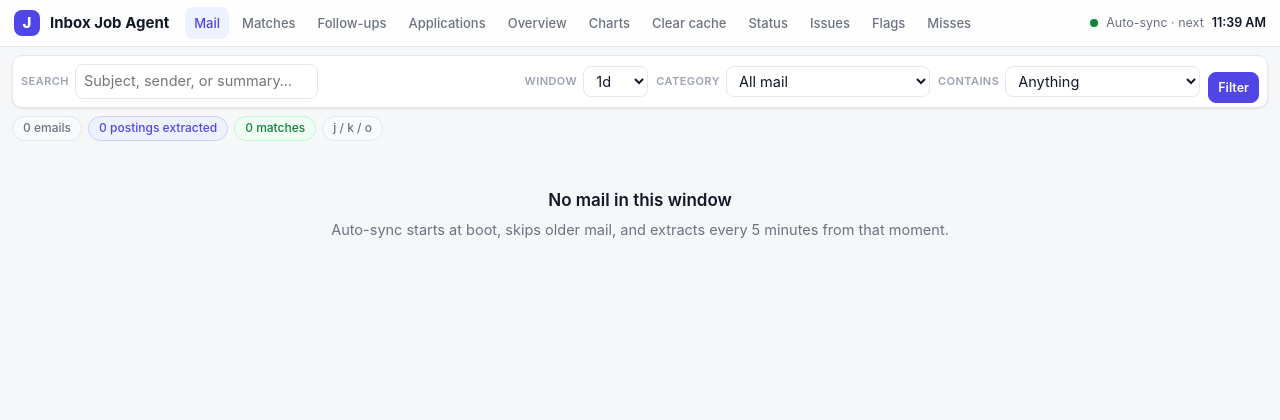
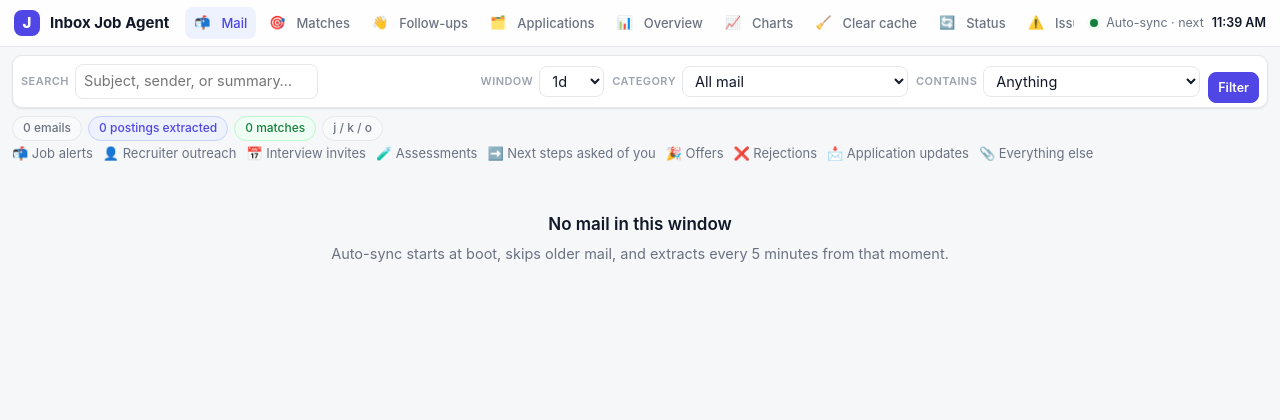
Before and after one commit to naveenmorla1901/inbox-job-agent, a FastAPI app: page / in a window 1280 px wide. Shown: the top 420 px of the page. Run offline with FastAPI, Linux system fonts and the light colour scheme.

Commit message:
feat(web): add scan marks for mail and nav
Same symbol means the same category or status on every page.

Co-authored-by: Cursor <cursoragent@cursor.com>

```diff
--- a/app/main.py
+++ b/app/main.py
@@ -26,6 +26,8 @@ from .config import ROOT, get_profile, get_settings
 from .db import get_engine, init_db
 from .gmail_client import gmail_token_status, host_setup, parse_gmail_push
 from .issues import issue_counts, latest_by_source, recent_issues
+from .marks import marked as mark_label
+from .marks import icon as mark_icon
 from .extract_miss import list_misses, miss_count, upsert_extract_miss
 from .models import Application, ApplicationEvent, ExtractMiss, Job, Message, Outreach
 from .pipeline import (
@@ -177,6 +179,8 @@ templates = Jinja2Templates(
     context_processors=[_template_host_setup, _template_nav],
 )
 templates.env.filters["et"] = fmt_et
+templates.env.filters["ico"] = mark_icon
+templates.env.filters["marked"] = mark_label
 templates.env.filters["ago"] = lambda dt: _humanize_ago(dt)
 templates.env.filters["epoch_et"] = lambda ts, fmt="%I:%M %p ET": (
     fmt_et(datetime.fromtimestamp(int(ts), tz=timezone.utc), fmt)
--- a/app/templates/applications.html
+++ b/app/templates/applications.html
@@ -14,7 +14,7 @@
     </form>
     {% for status in ["applied", "in_review", "next_step", "assessment", "interview", "offer", "rejected"] %}
     <div class="rail-kpi {% if status in ('interview', 'offer', 'next_step') %}good{% endif %}">
-      <span>{{ status.replace("_", " ")|title }}</span>
+      <span>{{ status|marked("app") }}</span>
       <b>{{ counts.get(status, 0) }}</b>
     </div>
     {% endfor %}
@@ -52,7 +52,7 @@
           {% if application.next_action %}<div class="meta" style="color:var(--warn)">{{ application.next_action }}</div>{% endif %}
         </td>
         <td class="tight">{{ application.company }}</td>
-        <td class="tight"><span class="tag {% if application.status in ('interview', 'offer', 'next_step') %}good{% elif application.status == 'rejected' %}bad{% else %}accent{% endif %}">{{ application.status.replace("_", " ")|title }}</span></td>
+        <td class="tight"><span class="tag {% if application.status in ('interview', 'offer', 'next_step') %}good{% elif application.status == 'rejected' %}bad{% else %}accent{% endif %}">{{ application.status|marked("app") }}</span></td>
         <td class="tight mono">{{ application.applied_at | et("%b %d") }}</td>
         <td class="tight mono">{{ application.last_event_at | et("%b %d") }}</td>
         <td class="tight">{{ application.source or "—" }}</td>
--- a/app/templates/base.html
+++ b/app/templates/base.html
@@ -54,6 +54,8 @@
       border-radius: 8px; white-space: nowrap; display: inline-flex; align-items: center; gap: 6px; }
     nav.tabs a:hover { background: var(--surface-2); color: var(--text); text-decoration: none; }
     nav.tabs a.active { color: var(--accent); background: var(--accent-soft); }
+    .ico { font-style: normal; font-weight: 400; margin-right: 0.28em; }
+    nav.tabs a .ico { margin-right: 5px; font-size: 13px; line-height: 1; }
     .count-badge { background: var(--bad); color: #fff; border-radius: 999px;
       padding: 0 6px; font-size: 11px; font-weight: 700; min-width: 17px; text-align: center; }
     .sync { display: inline-flex; align-items: center; gap: 8px; font-size: 12.5px;
@@ -280,24 +282,24 @@
   <div class="bar">
     <a class="brand" href="/"><span class="mark">J</span>Inbox&nbsp;Job&nbsp;Agent</a>
     <nav class="tabs">
-      <a href="/" class="{% if request.url.path == '/' %}active{% endif %}">Mail</a>
-      <a href="/matches" class="{% if request.url.path == '/matches' %}active{% endif %}">Matches</a>
+      <a href="/" class="{% if request.url.path == '/' %}active{% endif %}"><span class="ico" aria-hidden="true">{{ "mail"|ico("nav") }}</span>Mail</a>
+      <a href="/matches" class="{% if request.url.path == '/matches' %}active{% endif %}"><span class="ico" aria-hidden="true">{{ "matches"|ico("nav") }}</span>Matches</a>
       <a href="/outreach" class="{% if request.url.path.startswith('/outreach') %}active{% endif %}">
-        Follow-ups{% if nav_pending %}<span class="count-badge">{{ nav_pending }}</span>{% endif %}
+        <span class="ico" aria-hidden="true">{{ "followups"|ico("nav") }}</span>Follow-ups{% if nav_pending %}<span class="count-badge">{{ nav_pending }}</span>{% endif %}
       </a>
-      <a href="/applications" class="{% if request.url.path.startswith('/application') %}active{% endif %}">Applications</a>
-      <a href="/overview" class="{% if request.url.path == '/overview' %}active{% endif %}">Overview</a>
-      <a href="/charts" class="{% if request.url.path.startswith('/charts') %}active{% endif %}">Charts</a>
-      <a href="/cache" class="{% if request.url.path.startswith('/cache') %}active{% endif %}">Clear cache</a>
-      <a href="/activity" class="{% if request.url.path.startswith('/activity') %}active{% endif %}">Status</a>
+      <a href="/applications" class="{% if request.url.path.startswith('/application') %}active{% endif %}"><span class="ico" aria-hidden="true">{{ "applications"|ico("nav") }}</span>Applications</a>
+      <a href="/overview" class="{% if request.url.path == '/overview' %}active{% endif %}"><span class="ico" aria-hidden="true">{{ "overview"|ico("nav") }}</span>Overview</a>
+      <a href="/charts" class="{% if request.url.path.startswith('/charts') %}active{% endif %}"><span class="ico" aria-hidden="true">{{ "charts"|ico("nav") }}</span>Charts</a>
+      <a href="/cache" class="{% if request.url.path.startswith('/cache') %}active{% endif %}"><span class="ico" aria-hidden="true">{{ "cache"|ico("nav") }}</span>Clear cache</a>
+      <a href="/activity" class="{% if request.url.path.startswith('/activity') %}active{% endif %}"><span class="ico" aria-hidden="true">{{ "status"|ico("nav") }}</span>Status</a>
       <a href="/issues" class="{% if request.url.path.startswith('/issues') %}active{% endif %}">
-        Issues{% if nav_errors %}<span class="count-badge">{{ nav_errors }}</span>{% endif %}
+        <span class="ico" aria-hidden="true">{{ "issues"|ico("nav") }}</span>Issues{% if nav_errors %}<span class="count-badge">{{ nav_errors }}</span>{% endif %}
       </a>
       <a href="/flags" class="{% if request.url.path.startswith('/flags') %}active{% endif %}">
-        Flags{% if nav_flags %}<span class="count-badge">{{ nav_flags }}</span>{% endif %}
+        <span class="ico" aria-hidden="true">{{ "flags"|ico("nav") }}</span>Flags{% if nav_flags %}<span class="count-badge">{{ nav_flags }}</span>{% endif %}
       </a>
       <a href="/misses" class="{% if request.url.path.startswith('/misses') %}active{% endif %}">
-        Misses{% if nav_misses %}<span class="count-badge">{{ nav_misses }}</span>{% endif %}
+        <span class="ico" aria-hidden="true">{{ "misses"|ico("nav") }}</span>Misses{% if nav_misses %}<span class="count-badge">{{ nav_misses }}</span>{% endif %}
       </a>
     </nav>
     {% if request.url.path != '/login' %}
--- a/app/templates/flags.html
+++ b/app/templates/flags.html
@@ -27,8 +27,8 @@
   {% for item in flags %}
   <tr>
     <td class="mono">{{ item.flagged_at | et("%b %d, %I:%M %p ET") }}</td>
-    <td><span class="tag">{{ category_labels.get(item.category, item.category) }}</span></td>
-    <td><span class="tag warn">{{ category_labels.get(item.flagged_category, item.flagged_category) }}</span></td>
+    <td><span class="tag">{{ item.category|marked }}</span></td>
+    <td><span class="tag warn">{{ item.flagged_category|marked }}</span></td>
     <td>
       <a href="/?m={{ item.id }}&days=30"><b>{{ item.subject[:90] or "(no subject)" }}</b></a>
       <div class="meta">{{ item.sender }} · {{ item.received_at | et("%b %d") }}</div>
--- a/app/templates/issues.html
+++ b/app/templates/issues.html
@@ -87,7 +87,7 @@
         <tr>
           <td class="tight mono">{{ item.occurred_at | et("%b %d, %I:%M:%S %p ET") }}</td>
           <td class="tight"><span class="tag">{{ item.source }}</span></td>
-            <td class="tight"><span class="tag {% if item.severity == 'error' %}bad{% elif item.severity == 'warn' %}warn{% elif item.severity == 'info' %}accent{% endif %}">{{ item.severity }}</span></td>
+            <td class="tight"><span class="tag {% if item.severity == 'error' %}bad{% elif item.severity == 'warn' %}warn{% elif item.severity == 'info' %}accent{% endif %}">{{ item.severity|marked("severity") }}</span></td>
           <td>
             <b>{{ item.title }}</b>
             {% if item.message_id %}
--- a/app/templates/job_detail.html
+++ b/app/templates/job_detail.html
@@ -18,8 +18,8 @@
         {% if job.posted_at %}<span class="sep">·</span><span>posted {{ job.posted_at }}</span>{% endif %}
       </div>
       <div class="tags mt">
-        <span class="tag {% if job.status != 'new' %}accent{% endif %}">status: {{ job.status }}</span>
-        <span class="tag {% if job.scrape_status == 'ok' %}good{% elif job.scrape_status == 'blocked' %}warn{% elif job.scrape_status == 'empty' %}warn{% endif %}">fetch: {{ job.scrape_status or "?" }}{% if job.extraction %} · {{ job.extraction }}{% endif %}</span>
+        <span class="tag {% if job.status != 'new' %}accent{% endif %}">{{ job.status|marked("job") }}</span>
+        <span class="tag {% if job.scrape_status == 'ok' %}good{% elif job.scrape_status == 'blocked' %}warn{% elif job.scrape_status == 'empty' %}warn{% endif %}">{{ (job.scrape_status or "?")|ico("scrape") }} {{ job.scrape_status or "?" }}{% if job.extraction %} · {{ job.extraction }}{% endif %}</span>
         {% if job.employment_type %}<span class="tag">{{ job.employment_type }}</span>{% endif %}
         {% if job.salary %}<span class="tag good">{{ job.salary }}</span>{% endif %}
         {% if job.visa_sponsorship %}<span class="tag warn">{{ job.visa_sponsorship }}</span>{% endif %}
--- a/app/templates/mail.html
+++ b/app/templates/mail.html
@@ -22,7 +22,7 @@
     <select name="category" onchange="this.form.submit()">
       <option value="" {% if not category %}selected{% endif %}>All mail</option>
       {% for option in category_order %}
-      <option value="{{ option }}" {% if category == option %}selected{% endif %}>{{ category_labels.get(option, option) }}</option>
+      <option value="{{ option }}" {% if category == option %}selected{% endif %}>{{ option|marked }}</option>
       {% endfor %}
     </select>
   </div>
@@ -30,11 +30,11 @@
     <label>Contains</label>
     <select name="has" onchange="this.form.submit()">
       <option value="" {% if not has %}selected{% endif %}>Anything</option>
-      <option value="jobs" {% if has == "jobs" %}selected{% endif %}>Job postings</option>
-      <option value="norows" {% if has == "norows" %}selected{% endif %}>Alerts with no postings</option>
-      <option value="unstored" {% if has == "unstored" %}selected{% endif %}>Parsed, not stored</option>
-      <option value="followups" {% if has == "followups" %}selected{% endif %}>Follow-ups</option>
-      <option value="other" {% if has == "other" %}selected{% endif %}>Unclassified</option>
+      <option value="jobs" {% if has == "jobs" %}selected{% endif %}>🎯 Job postings</option>
+      <option value="norows" {% if has == "norows" %}selected{% endif %}>⚠️ Alerts with no postings</option>
+      <option value="unstored" {% if has == "unstored" %}selected{% endif %}>🧩 Parsed, not stored</option>
+      <option value="followups" {% if has == "followups" %}selected{% endif %}>👋 Follow-ups</option>
+      <option value="other" {% if has == "other" %}selected{% endif %}>📎 Unclassified</option>
     </select>
   </div>
   <div class="actions"><button type="submit" class="btn-primary btn-sm">Filter</button></div>
@@ -45,15 +45,20 @@
   <span class="tag accent">{{ mail_jobs }} posting{{ "s" if mail_jobs != 1 else "" }} extracted</span>
   <span class="tag good">{{ mail_matches }} match{{ "es" if mail_matches != 1 else "" }}</span>
   {% if empty_alerts %}
-  <a class="tag {% if has == 'norows' %}accent{% else %}warn{% endif %}" href="/?{{ mail_qs(has='norows', m='') }}">Alerts with no postings · {{ empty_alerts }}</a>
+  <a class="tag {% if has == 'norows' %}accent{% else %}warn{% endif %}" href="/?{{ mail_qs(has='norows', m='') }}">⚠️ Alerts with no postings · {{ empty_alerts }}</a>
   {% endif %}
   {% if unstored_extracts %}
-  <a class="tag {% if has == 'unstored' %}accent{% else %}warn{% endif %}" href="/?{{ mail_qs(has='unstored', m='') }}">Parsed, not stored · {{ unstored_extracts }}</a>
+  <a class="tag {% if has == 'unstored' %}accent{% else %}warn{% endif %}" href="/?{{ mail_qs(has='unstored', m='') }}">🧩 Parsed, not stored · {{ unstored_extracts }}</a>
   {% endif %}
   {% for key in category_order if category_counts.get(key) %}
-  <a class="tag {% if category == key %}accent{% endif %}" href="/?{{ mail_qs(category=key, m='') }}">{{ category_labels.get(key, key) }} · {{ category_counts[key] }}</a>
+  <a class="tag {% if category == key %}accent{% endif %}" href="/?{{ mail_qs(category=key, m='') }}">{{ key|marked }} · {{ category_counts[key] }}</a>
   {% endfor %}
   <span class="tag" title="j next email, k previous, o open in Gmail">j / k / o</span>
+</div>
+<div class="meta" style="margin:-4px 0 8px; gap:10px; flex-wrap:wrap">
+  {% for key in category_order %}
+  <span title="{{ category_labels.get(key, key) }}"><span class="ico" aria-hidden="true">{{ key|ico }}</span>{{ category_labels.get(key, key) }}</span>
+  {% endfor %}
 </div>
 
 {% if not messages %}
@@ -70,9 +75,9 @@
       {% for message in rows %}
       {% set jobs = jobs_by_mail.get(message.id, []) %}
       <a class="mail-row {% if selected and selected.id == message.id %}active{% endif %}" data-mail-row href="/?{{ mail_qs(m=message.id) }}">
-        <h3>{{ message.subject[:90] or "(no subject)" }}</h3>
+        <h3><span class="ico" aria-hidden="true">{{ message.category|ico }}</span>{{ message.subject[:90] or "(no subject)" }}</h3>
         <div class="meta">
-          <span class="tag {% if message.category in ('interview_invite','offer','next_step','assessment','recruiter_outreach') %}good{% elif message.category == 'job_alert' %}accent{% elif message.category == 'rejection' %}bad{% endif %}">{{ category_labels.get(message.category, message.category.replace("_", " ")|title) }}</span>
+          <span class="tag {% if message.category in ('interview_invite','offer','next_step','assessment','recruiter_outreach') %}good{% elif message.category == 'job_alert' %}accent{% elif message.category == 'rejection' %}bad{% endif %}">{{ message.category|marked }}</span>
           <span>{{ message.received_at | et("%I:%M %p") }}</span>
           {% if jobs %}
           <span class="tag {% if matched_by_mail.get(message.id, 0) %}good{% endif %}">{{ matched_by_mail.get(message.id, 0) }}/{{ jobs|length }}</span>
@@ -98,9 +103,9 @@
         <span class="sep">·</span>
         <span>{{ selected.received_at | et("%b %d, %I:%M %p ET") }}</span>
         <span class="sep">·</span>
-        <span class="tag {% if selected.category in ('interview_invite','offer','next_step','assessment','recruiter_outreach') %}good{% elif selected.category == 'job_alert' %}accent{% endif %}">{{ category_labels.get(selected.category, selected.category.replace("_", " ")|title) }}</span>
+        <span class="tag {% if selected.category in ('interview_invite','offer','next_step','assessment','recruiter_outreach') %}good{% elif selected.category == 'job_alert' %}accent{% endif %}">{{ selected.category|marked }}</span>
         {% if selected.email_type %}<span class="tag">{{ selected.email_type }}</span>{% endif %}
-        {% if selected.flagged_category %}<span class="tag warn">flagged → {{ category_labels.get(selected.flagged_category, selected.flagged_category) }}</span>{% endif %}
+        {% if selected.flagged_category %}<span class="tag warn">🚩 {{ selected.flagged_category|marked }}</span>{% endif %}
       </div>
       <div class="actions" style="margin-top:6px">
         <form method="post" action="/mail/{{ selected.id }}/reextract">
@@ -120,7 +125,7 @@
           <select name="category">
             <option value="">Wrong category…</option>
             {% for option in category_order %}
-            <option value="{{ option }}" {% if selected.flagged_category == option %}selected{% endif %}>{{ category_labels.get(option, option) }}</option>
+            <option value="{{ option }}" {% if selected.flagged_category == option %}selected{% endif %}>{{ option|marked }}</option>
             {% endfor %}
           </select>
           <button type="submit" class="btn-sm btn-ghost">Flag</button>
@@ -185,7 +190,7 @@
           <div class="card" style="margin:0">
             <h3>Classification</h3>
             <div class="kv" style="margin-top:10px">
-              <div class="k">Category</div><div>{{ category_labels.get(selected.category, selected.category.replace("_", " ")|title) }}</div>
+              <div class="k">Category</div><div>{{ selected.category|marked }}</div>
               <div class="k">Confidence</div><div>{{ "%.0f"|format((selected.confidence or 0) * 100) }}%</div>
               <div class="k">Reason</div><div>{{ selected.reason or "—" }}</div>
               <div class="k">Type</div><div>{{ selected.email_type or "—" }}</div>
--- a/app/templates/outreach.html
+++ b/app/templates/outreach.html
@@ -48,7 +48,7 @@
   <tbody>
   {% for item in items %}
   <tr {% if item.urgency == 'high' %}style="box-shadow:inset 3px 0 0 var(--bad)"{% endif %}>
-    <td class="tight"><span class="tag {% if item.kind in ('interview_invite','offer','next_step','assessment') %}good{% else %}accent{% endif %}">{{ item.kind.replace("_", " ")|title }}</span></td>
+    <td class="tight"><span class="tag {% if item.kind in ('interview_invite','offer','next_step','assessment') %}good{% else %}accent{% endif %}">{{ item.kind|marked }}</span></td>
     <td>
       <b>{{ item.subject or "(no subject)" }}</b>
       {% if item.action_required %}<div class="meta" style="color:var(--warn)">{{ item.action_required }}</div>{% endif %}
```
Also changed, not shown: app/marks.py (added, +95 -0 lines), app/templates/jobs.html (+4 -4 lines), app/templates/overview.html (+4 -4 lines), tests/test_marks.py (added, +13 -0 lines).
